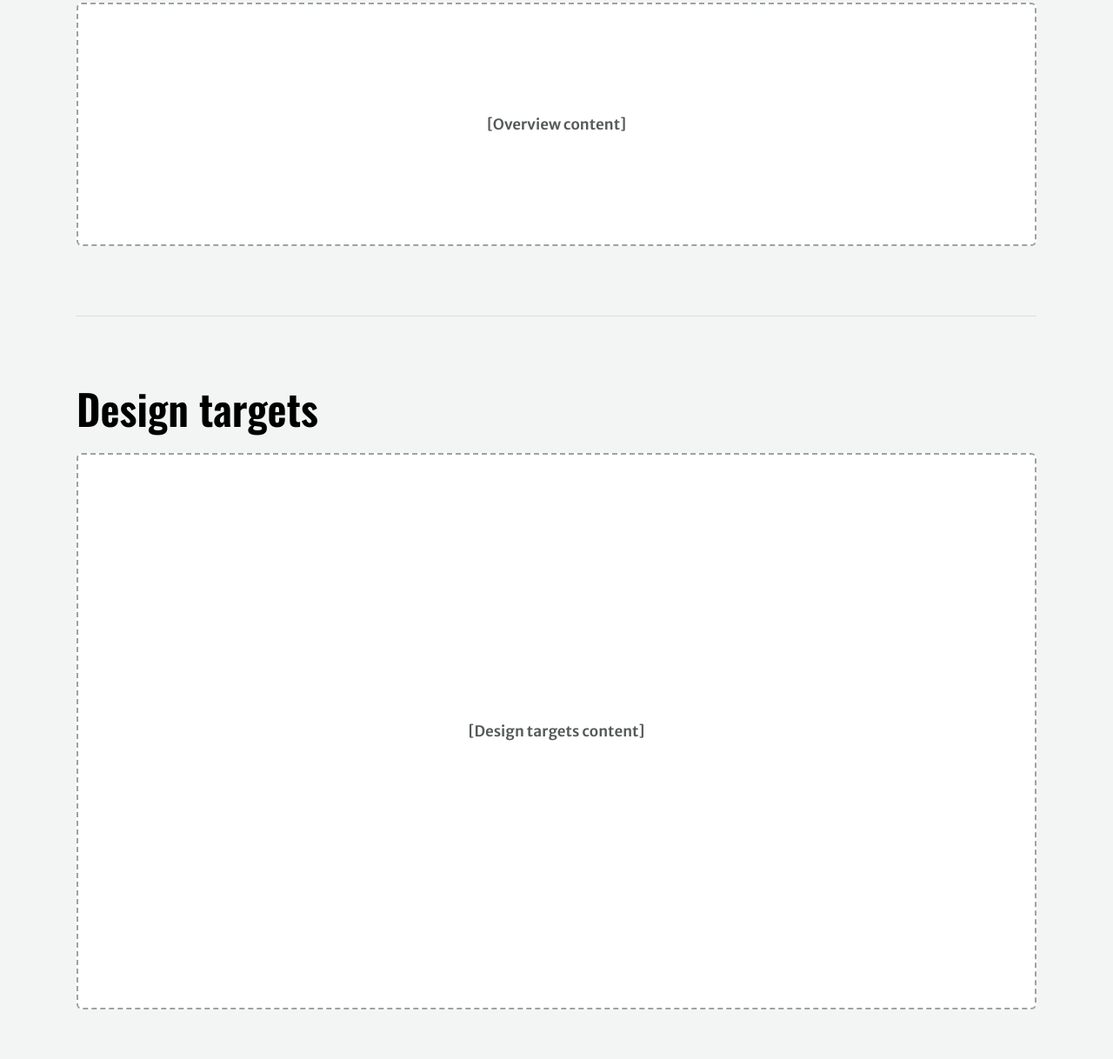
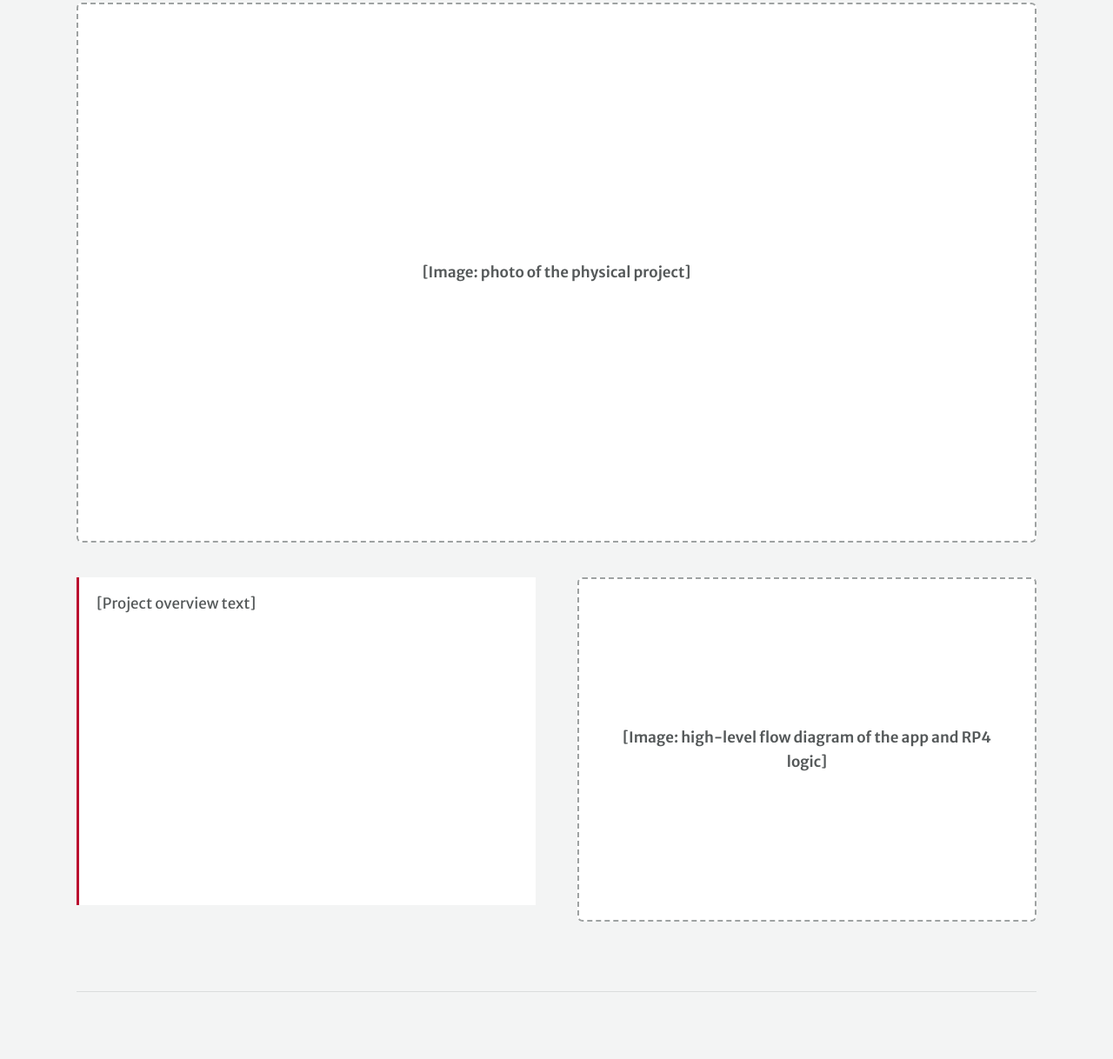
Before and after one commit to Herring-UGAECSE-4235-F26/Group-2, a plain HTML site: page docs/index.html in a window 1280 px wide. Shown: the part 612-1830 px from the top of the page at 87% size. Drawn offline with nearby package versions, Linux system fonts and the light colour scheme.

Commit message:
overview formatting take 2

```diff
--- a/docs/index.html
+++ b/docs/index.html
@@ -64,7 +64,27 @@
 
   <section id="overview" class="section">
     <h2>Overview</h2>
-    <div class="ph ph-text">[Overview content]</div>
+
+    <!-- Photo of the physical project.
+         To insert: replace this <figure> with
+         <figure class="overview-photo"><img src="assets/rig.jpg" alt="[describe the photo]"></figure> -->
+    <figure class="overview-photo ph">
+      <span>[Image: photo of the physical project]</span>
+    </figure>
+
+    <div class="overview-grid">
+      <!-- Overview text: replace the placeholder paragraph with your overview. -->
+      <div class="overview-text">
+        <p class="ph-line">[Project overview text]</p>
+      </div>
+
+      <!-- High-level flow diagram of the app and RP4 logic.
+           To insert: replace this <figure> with
+           <figure class="overview-flow"><img src="assets/flow.svg" alt="[describe the diagram]"></figure> -->
+      <figure class="overview-flow ph">
+        <span>[Image: high-level flow diagram of the app and RP4 logic]</span>
+      </figure>
+    </div>
   </section>
 
   <section id="targets" class="section">
--- a/docs/styles.css
+++ b/docs/styles.css
@@ -156,6 +156,31 @@ main {
   text-align: center;
 }
 .ph-text { min-height: 280px; }
+/* overview: project photo, then text (left) + flow diagram (right) */
+.overview-photo { margin: 0 0 2.5rem; aspect-ratio: 16 / 9; }
+.overview-grid {
+  display: grid;
+  grid-template-columns: 1fr 1fr;
+  gap: clamp(1.5rem, 4vw, 3rem);
+  align-items: stretch;
+}
+.overview-text { max-width: 62ch; display: flex; flex-direction: column; }
+.overview-text p { margin: 0 0 1.1em; }
+.ph-line {
+  flex: 1;
+  min-height: 12rem;
+  padding: 1rem 1.25rem;
+  border-left: 3px solid var(--bulldog-red);
+  background: var(--white);
+  color: var(--text-2);
+}
+.overview-flow { margin: 0; aspect-ratio: 4 / 3; }
+.overview-photo img, .overview-flow img {
+  display: block; width: 100%; height: 100%;
+  object-fit: contain; border-radius: 6px; background: var(--white);
+}
+.overview-photo:has(img), .overview-flow:has(img) { border: 0; padding: 0; background: none; }
+
 .ph-tall { min-height: 640px; }
 
 .footer {
@@ -174,4 +199,5 @@ main {
     --dial-max: clamp(96px, 30vw, 128px); --dial-min: 44px;
   }
   .tagline { max-width: 26ch; }
+  .overview-grid { grid-template-columns: 1fr; }
 }
```
